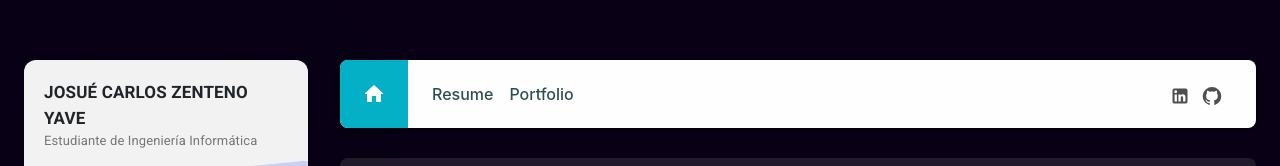
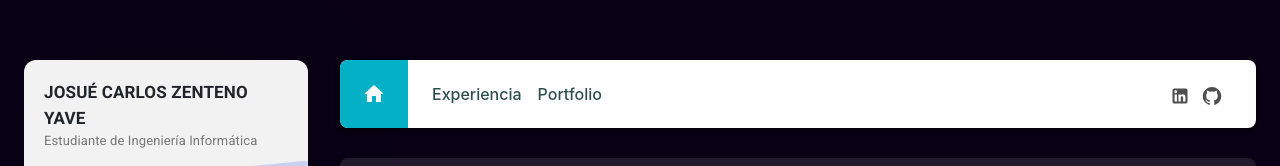
Before and after one commit to Josue-Zenteno/MyPersonalWebPage, a React (Create React App) app: page / in a window 1280 px wide. Shown: the top 166 px of the page. Built offline with nearby package versions, Linux system fonts and the light colour scheme.

Commit message:
Header.jsx v2.0.1
Corrected a small visual effect

```diff
--- a/src/components/Header/Header.jsx
+++ b/src/components/Header/Header.jsx
@@ -31,7 +31,7 @@ function Header(props){
                     as={NavLink}
                     to='/resume'
                     className={pathName === '/resume' ? 'header_link active' : 'header_link'}>
-                        Resume
+                        Experiencia
                     </Nav.Link>
 
                     {/* Portfolio Link */}
```
